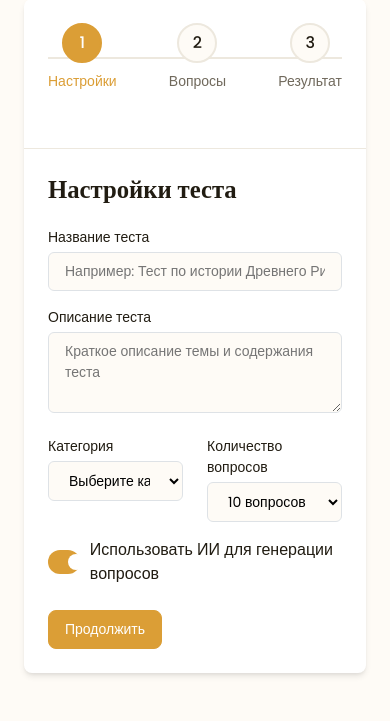
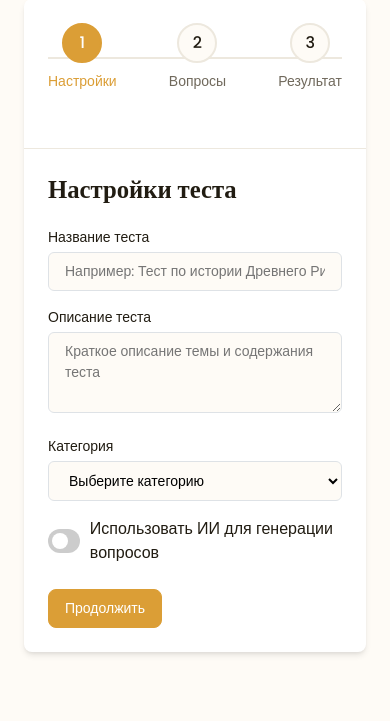
Before and after one commit to b1t0nese/TastyAI, a Flask app: page /create_test.html in a window 390 px wide. Shown: the part 324-1045 px from the top of the page. After the commit the page ends 979 px from the top, so only its background shows below. Run offline with Flask 3, Linux system fonts and the light colour scheme; parts of the project's set-up code (start-up, migrations or seed data) failed here and were passed over.

Commit message:
the beginning of creating tests (help plss...)

```diff
--- a/src/static/css/base.css
+++ b/src/static/css/base.css
@@ -102,6 +102,17 @@ a {
 
 .btn-outline:hover {
   background-color: rgba(219, 158, 54, 0.1);
+}
+
+.btn-danger {
+  background-color: rgb(247, 84, 84);
+  color: white;
+  border: 1px solid rgb(247, 84, 84);
+}
+
+.btn-danger:hover {
+  background-color: rgb(247, 115, 115);
+  border-color: rgb(247, 115, 115);
 }
 
 /* Хедер */
--- a/src/static/css/styles-create-test.css
+++ b/src/static/css/styles-create-test.css
@@ -244,6 +244,13 @@ input:checked + .slider:before {
   transform: translateX(16px);
 }
 
+.line {
+  content: '';
+  height: 0.25rem;
+  background-color: hsl(var(--border));
+  transform: translateY(-50%);
+}
+
 /* Анимации */
 @keyframes fadeIn {
   from {
@@ -253,6 +260,28 @@ input:checked + .slider:before {
   to {
     opacity: 1;
     transform: translateY(0);
+  }
+}
+
+@keyframes quesionAppearance {
+  from {
+    opacity: 0;
+    transform: scale(0);
+  }
+  to {
+    opacity: 1;
+    transform: scale(1);
+  }
+}
+
+@keyframes quesionRemove {
+  from {
+    opacity: 1;
+    transform: scale(1);
+  }
+  to {
+    opacity: 0;
+    transform: scale(0);
   }
 }
 
--- a/src/static/js/create-test.js
+++ b/src/static/js/create-test.js
@@ -28,6 +28,166 @@ document.addEventListener('DOMContentLoaded', function() {
       link.style.color = '#db9e36';
     }
   });
+
+
+  // Код страницы
+  const questions_cards = []
+  const questions_div = document.getElementById('manual-mode').querySelector('questions');
+
+  function create_empty_question() {
+    // Создаем элемент и впрыскиваем в него html код
+    const div = document.createElement('div');
+    div.classList.add('mb-4', 'question-field');
+    div.style.animation = "quesionAppearance 0.5s";
+
+    div.insertAdjacentHTML('afterbegin', `
+    <h3 class="font-medium mb-2">Вопрос ${questions_cards.length + 1}</h3>
+    <div class="space-y-3 border rounded-md p-4">
+      <div>
+        <label for="question-type" class="block fs-5 text-sm font-medium mb-1">
+          Категория
+        </label>
+        <select
+          id="question-type"
+          class="w-full rounded-md border border-input bg-background px-3 py-2 text-sm focus-visible:outline-none focus-visible:ring-2 focus-visible:ring-ring"
+        >
+          <option value="" disabled selected>Выберите тип вопроса</option>
+          <option value="choice">Выбор варианта ответа</option>
+          <option value="many_choice">Выбор нескольких вариантов ответа</option>
+          <option value="text">Поле с вводом</option>
+        </select>
+        <div class="mt-6 bg-tasty hover:bg-tasty-dark text-white btn btn-danger remove-btn">Удалить вопрос</div>
+      </div>
+      <question></question>
+    </div>`);
+
+    // Создаем переключение типа вопроса
+    div.querySelector('select').addEventListener('change', function(e) {
+      set_question_type(div, div.querySelector('select').options[div.querySelector('select').selectedIndex].value);
+    });
+
+    // Удаление текущего вопроса
+    div.querySelector('.remove-btn').addEventListener('click', function(e) {
+      div.style.animation = 'quesionRemove 0.5s';
+      setTimeout(() => {
+        questions_cards.splice(questions_cards.indexOf(div), 1);
+        div.remove();
+
+        // Меняем нумирацию
+        questions_cards.forEach((card, index) => {
+          card.querySelector('h3').innerHTML = `Вопрос ${index+1}`;
+        });
+      }, 500);
+    });
+
+    // Добавление
+    questions_cards.push(div);
+    questions_div.appendChild(div);
+  }
+
+
+  function set_question_type(div, type) {
+    const ai_elements_html = `
+      <div class="mb-2 switch-container">
+        <label class="switch">
+          <input type="checkbox" id="use-ai-question-check">
+          <span class="slider"></span>
+        </label>
+        <span>Использовать ИИ для проверки вопросов.</span>
+      </div>
+      <textarea rows="4" class="d-none w-full rounded-md border border-input bg-background px-3 py-2 text-sm focus-visible:outline-none focus-visible:ring-2 focus-visible:ring-ring" placeholder="Напишите промпт для ИИ проверки. Например: ''Определи текущее эмоциональное состояние человека.''" style="height: 114px;"></textarea>
+    `;
+
+    // Очищаем от предыдущего тип вопроса
+    if (div.querySelector('question')) {
+      div.querySelector('question').innerHTML = '';
+    };
+
+
+    // Типы
+    if (type == 'choice') {
+      div.querySelector('question').innerHTML = `
+        <div class="line mt-4 mb-2"></div>
+        <div>
+          <label class="ml-2 mt-2 block fs-5 font-medium mb-1">Название вопроса</label>
+          <input
+            type="text"
+            class="w-full rounded-md border border-input bg-background px-3 py-2 fs-6"
+            placeholder="Введите название вопроса"
+          />
+        </div>
+
+        <div>
+          <label class="ml-2 mt-4 block fs-5 font-medium mb-1">Текст вопроса</label>
+          <input
+            type="text"
+            class="w-full rounded-md border border-input bg-background px-3 py-2 fs-6"
+            placeholder="Введите вопрос"
+          />
+        </div>
+
+        <div class='answer-div'>
+          <label class="ml-2 block fs-5 font-medium mt-4 mb-2">Варианты ответов</label>
+          <div class="space-y-2">
+            <div class="flex items-center gap-2 mb-2">
+              <input type="radio" name="correct-1" checked />
+              <input
+                type="text"
+                class="w-full rounded-md border border-input bg-background px-3 py-2 text-sm"
+                placeholder="Вариант ответа 1"
+              />
+            </div>
+            <div class="flex items-center gap-2 mb-2">
+              <input type="radio" name="correct-1" />
+              <input
+                type="text"
+                class="w-full rounded-md border border-input bg-background px-3 py-2 text-sm"
+                placeholder="Вариант ответа 2"
+              />
+            </div>
+            <div class="flex items-center gap-2 mb-2">
+              <input type="radio" name="correct-1" />
+              <input
+                type="text"
+                class="w-full rounded-md border border-input bg-background px-3 py-2 text-sm"
+                placeholder="Вариант ответа 3"
+              />
+            </div>
+            <div class="flex items-center gap-2 mb-2">
+              <input type="radio" name="correct-1" />
+              <input
+                type="text"
+                class="w-full rounded-md border border-input bg-background px-3 py-2 text-sm"
+                placeholder="Вариант ответа 4"
+              />
+            </div>
+          </div>
+        </div>
+
+        ${ai_elements_html}
+      `;
+
+      div.querySelector('#use-ai-question-check').addEventListener('change', function() {
+        if (this.checked) {
+          div.querySelector('question').querySelector('textarea').classList.remove('d-none');
+          div.querySelector('question').querySelector('.answer-div').querySelector('div').querySelectorAll('div').forEach(radio => {
+            radio.querySelector('input[type="radio"]').classList.add('d-none');
+          });
+        } else {
+          div.querySelector('question').querySelector('textarea').classList.add('d-none');
+          div.querySelector('question').querySelector('.answer-div').querySelector('div').querySelectorAll('div').forEach(radio => {
+            radio.querySelector('input[type="radio"]').classList.remove('d-none');
+          });
+        }
+      });
+    } else if (type == 'many_choice') {
+
+    }
+  }
+
+
+  create_empty_question();
+
 
   // Система табов
   const tabs = document.querySelectorAll('.edit-tab');
@@ -197,8 +357,7 @@ document.addEventListener('DOMContentLoaded', function() {
   const addQuestionButton = document.querySelector('.add-question-button');
   if (addQuestionButton) {
     addQuestionButton.addEventListener('click', function() {
-      // Здесь будет код для добавления нового вопроса
-      alert('Добавление нового вопроса');
+      create_empty_question();
     });
   }
 });
--- a/src/web/templates/create_test.html
+++ b/src/web/templates/create_test.html
@@ -73,7 +73,6 @@
                       ></textarea>
                     </div>
 
-                    <div class="grid grid-cols-1 md:grid-cols-2 gap-4">
                     <div>
                       <label for="test-category" class="block text-sm font-medium mb-1">
                         Категория
@@ -91,26 +90,10 @@
                       </select>
                     </div>
 
-                      <div>
-                        <label for="test-questions" class="block text-sm font-medium mb-1">
-                          Количество вопросов
-                        </label>
-                        <select
-                          id="test-questions"
-                          class="w-full rounded-md border border-input bg-background px-3 py-2 text-sm focus-visible:outline-none focus-visible:ring-2 focus-visible:ring-ring"
-                        >
-                          <option value="5">5 вопросов</option>
-                          <option value="10" selected>10 вопросов</option>
-                          <option value="15">15 вопросов</option>
-                          <option value="20">20 вопросов</option>
-                        </select>
-                      </div>
-                    </div>
-
                     <!-- Переключатель для использования ИИ -->
                     <div class="switch-container">
                       <label class="switch">
-                        <input type="checkbox" id="use-ai" checked>
+                        <input type="checkbox" id="use-ai">
                         <span class="slider"></span>
                       </label>
                       <span>Использовать ИИ для генерации вопросов</span>
@@ -160,9 +143,30 @@
                       Создайте вопросы для теста вручную, заполнив форму ниже.
                     </p>
 
-                    <div class="mb-4">
+                    <div class="line mt-4 mb-2"></div>
+
+                    <questions></questions>
+
+                    <!--<div class="mb-4 question-card">
                       <h3 class="font-medium mb-2">Вопрос 1</h3>
                       <div class="space-y-3 border rounded-md p-4">
+                        <div>
+                          <label for="question-type" class="block text-sm font-medium mb-1">
+                            Категория
+                          </label>
+                          <select
+                            id="question-type"
+                            class="w-full rounded-md border border-input bg-background px-3 py-2 text-sm focus-visible:outline-none focus-visible:ring-2 focus-visible:ring-ring"
+                          >
+                            <option value="" disabled selected>Выберите тип вопроса</option>
+                            <option value="choice">Выбор варианта ответа</option>
+                            <option value="many_choice">Выбор нескольких вариантов ответа</option>
+                            <option value="text">Поле с вводом</option>
+                          </select>
+                        </div>
+
+                        <div class="line mt-4 mb-2"></div>
+
                         <div>
                           <label class="block text-sm font-medium mb-1">Текст вопроса</label>
                           <input
@@ -173,9 +177,9 @@
                         </div>
 
                         <div>
-                          <label class="block text-sm font-medium mb-1">Варианты ответов</label>
+                          <label class="block text-sm font-medium mt-4 mb-2">Варианты ответов</label>
                           <div class="space-y-2">
-                            <div class="flex items-center gap-2">
+                            <div class="flex items-center gap-2 mb-2">
                               <input type="radio" name="correct-1" checked />
                               <input
                                 type="text"
@@ -183,7 +187,7 @@
                                 placeholder="Вариант ответа 1"
                               />
                             </div>
-                            <div class="flex items-center gap-2">
+                            <div class="flex items-center gap-2 mb-2">
                               <input type="radio" name="correct-1" />
                               <input
                                 type="text"
@@ -191,7 +195,7 @@
                                 placeholder="Вариант ответа 2"
                               />
                             </div>
-                            <div class="flex items-center gap-2">
+                            <div class="flex items-center gap-2 mb-2">
                               <input type="radio" name="correct-1" />
                               <input
                                 type="text"
@@ -199,7 +203,7 @@
                                 placeholder="Вариант ответа 3"
                               />
                             </div>
-                            <div class="flex items-center gap-2">
+                            <div class="flex items-center gap-2 mb-2">
                               <input type="radio" name="correct-1" />
                               <input
                                 type="text"
@@ -210,7 +214,7 @@
                           </div>
                         </div>
                       </div>
-                    </div>
+                    </div>-->
 
                     <div class="flex justify-center mt-4">
                       <button class="border border-input hover:bg-muted text-foreground btn btn-outline add-question-button">
```
Lines whose indentation alone changed are shown as unchanged.
